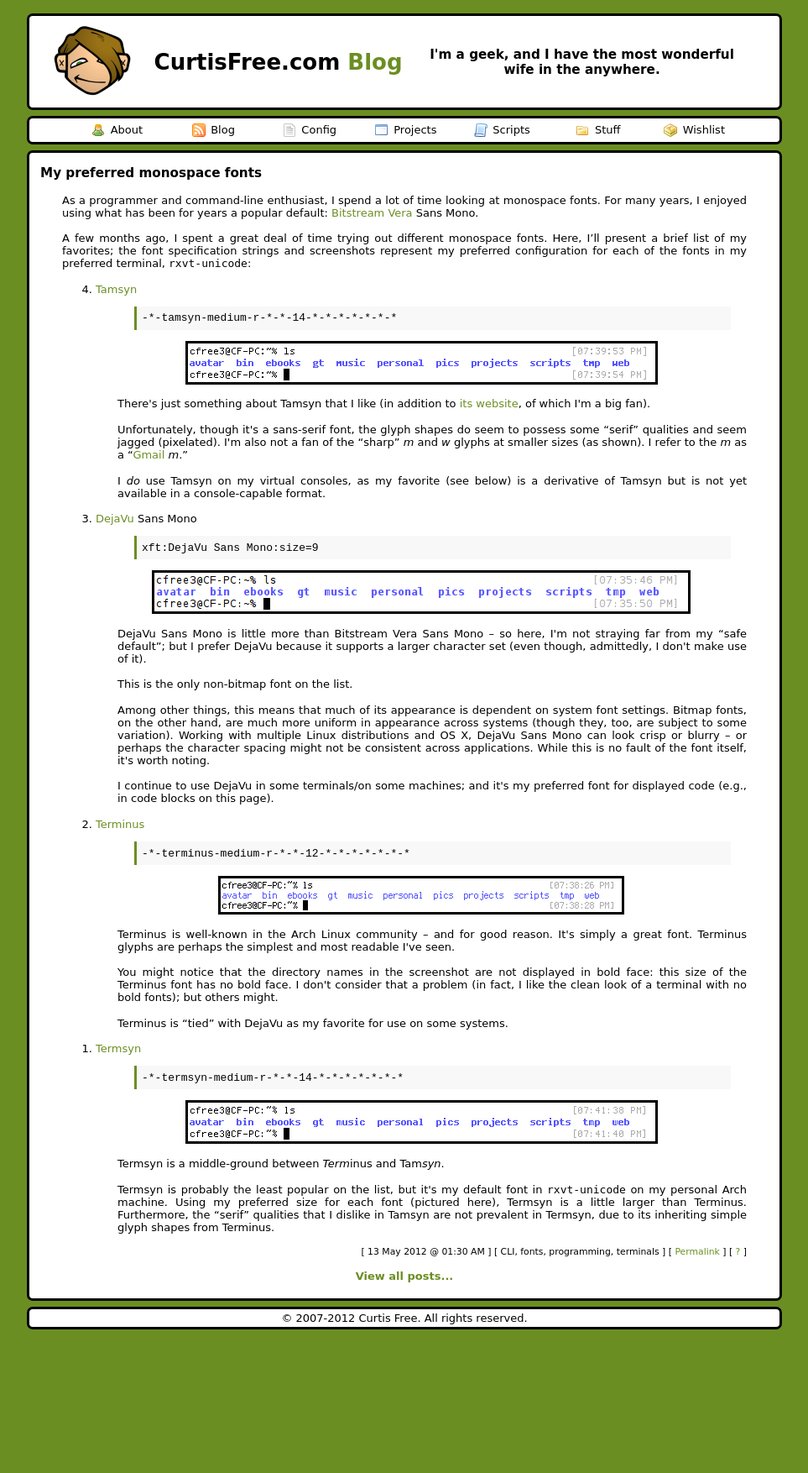
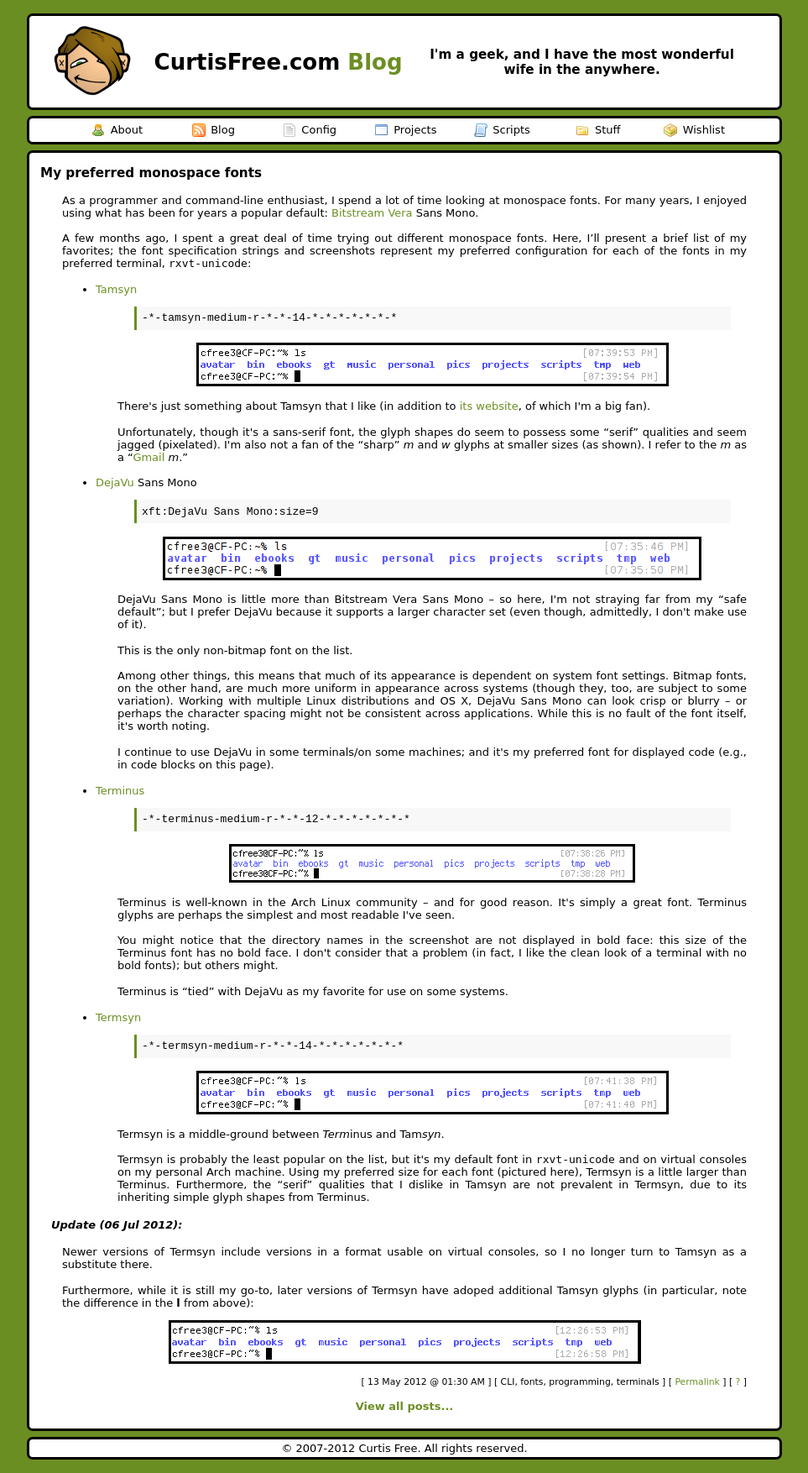
Before and after one commit to cfree3/curtisfree.com, a Jekyll site: the page built from _posts/2012-05-12-preferred_monospace_fonts.md, in a window 1280 px wide. Shown: the whole page at 84% size, without its empty margins (158-1121 px from the left). Built offline with Jekyll 4.4.1, drawn with Linux system fonts in a browser that asks for light colours; before the commit the page ends 1599 px from its top, so only the background shows below that.

Commit message:
Update post 2012/05/12/preferred_monospace_fonts
Replace reverse ordered list (which has poor browser support) with an
unordered list. Update post body to reflect changes to Termsyn.

```diff
--- a/_posts/2012-05-12-preferred_monospace_fonts.md
+++ b/_posts/2012-05-12-preferred_monospace_fonts.md
@@ -13,10 +13,7 @@ A few months ago, I spent a great deal of time trying out different monospace fo
 present a brief list of my favorites; the font specification strings and screenshots represent my
 preferred configuration for each of the fonts in my preferred terminal, `rxvt-unicode`:
 
-<ol reversed>
-  <li>
-
-    <a href="http://www.fial.com/~scott/tamsyn-font/">Tamsyn</a>
+  * <a href="http://www.fial.com/~scott/tamsyn-font/">Tamsyn</a>
     <pre>-*-tamsyn-medium-r-*-*-14-*-*-*-*-*-*-*</pre>
     <img src="/imgs/terminal_font_tamsyn.png" />
 
@@ -32,15 +29,7 @@ preferred configuration for each of the fonts in my preferred terminal, `rxvt-un
       <i>m</i> as a &ldquo;<a href="https://mail.google.com">Gmail</a> <i>m</i>.&rdquo;
     </p>
 
-    <p>
-      I <i>do</i> use Tamsyn on my virtual consoles, as my favorite (see below) is a derivative of
-      Tamsyn but is not yet available in a console-capable format.
-    </p>
-
-  </li>
-  <li>
-
-    <a href="http://dejavu-fonts.org">DejaVu</a> Sans Mono
+  * <a href="http://dejavu-fonts.org">DejaVu</a> Sans Mono
     <pre>xft:DejaVu Sans Mono:size=9</pre>
     <img src="/imgs/terminal_font_dejavu.png" />
 
@@ -68,10 +57,7 @@ preferred configuration for each of the fonts in my preferred terminal, `rxvt-un
       displayed code (e.g., in code blocks on this page).
     </p>
 
-  </li>
-  <li>
-
-    <a href="http://terminus-font.sourceforge.net">Terminus</a>
+  * <a href="http://terminus-font.sourceforge.net">Terminus</a>
     <pre>-*-terminus-medium-r-*-*-12-*-*-*-*-*-*-*</pre>
     <img src="/imgs/terminal_font_terminus.png" />
 
@@ -90,10 +76,7 @@ preferred configuration for each of the fonts in my preferred terminal, `rxvt-un
       Terminus is &ldquo;tied&rdquo; with DejaVu as my favorite for use on some systems.
     </p>
 
-  </li>
-  <li>
-
-    <a href="https://bbs.archlinux.org/viewtopic.php?id=130912">Termsyn</a>
+  * <a href="https://bbs.archlinux.org/viewtopic.php?id=130912">Termsyn</a>
     <pre>-*-termsyn-medium-r-*-*-14-*-*-*-*-*-*-*</pre>
     <img src="/imgs/terminal_font_termsyn.png" />
 
@@ -103,13 +86,19 @@ preferred configuration for each of the fonts in my preferred terminal, `rxvt-un
 
     <p>
       Termsyn is probably the least popular on the list, but it's my default font in
-      <code>rxvt-unicode</code> on my personal Arch machine. Using my preferred size for each font
-      (pictured here), Termsyn is a little larger than Terminus. Furthermore, the
-      &ldquo;serif&rdquo; qualities that I dislike in Tamsyn are not prevalent in Termsyn, due to
-      its inheriting simple glyph shapes from Terminus.
+      <code>rxvt-unicode</code> and on virtual consoles on my personal Arch machine. Using my
+      preferred size for each font (pictured here), Termsyn is a little larger than Terminus.
+      Furthermore, the &ldquo;serif&rdquo; qualities that I dislike in Tamsyn are not prevalent in
+      Termsyn, due to its inheriting simple glyph shapes from Terminus.
     </p>
 
-  </li>
-</ol>
+#### _Update (06 Jul 2012):_
+
+Newer versions of Termsyn include versions in a format usable on virtual consoles, so I no longer
+turn to Tamsyn as a substitute there.
+
+Furthermore, while it is still my go-to, later versions of Termsyn have adoped additional Tamsyn
+glyphs (in particular, note the difference in the **l** from above):
+![](/imgs/terminal_font_termsyn_later.png)
 
 [bitstream]: https://en.wikipedia.org/wiki/Bitstream_Vera
```
Also changed, not shown: imgs/terminal_font_termsyn_later.png (added).
